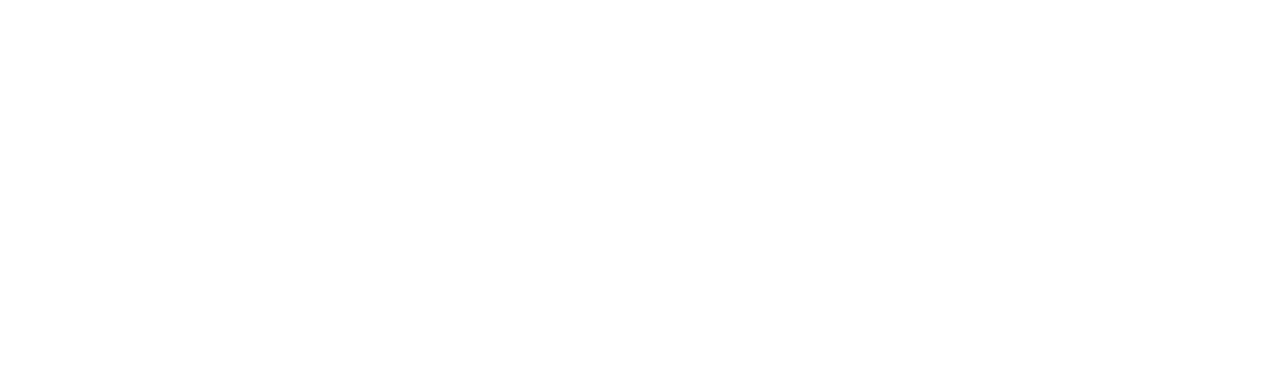
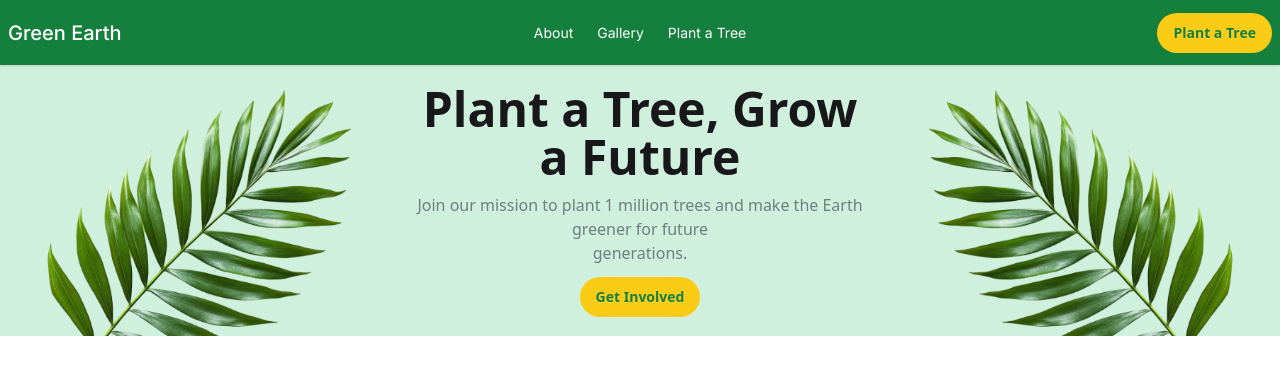
Before and after one commit to tahmid-codes-it/assignment-06, a plain HTML site: page index.html in a window 1280 px wide. Drawn offline with nearby package versions, Linux system fonts and the light colour scheme.

Commit message:
added navbar and banner section

```diff
--- a/index.html
+++ b/index.html
@@ -23,9 +23,75 @@
     <link
         href="https://fonts.googleapis.com/css2?family=Inter:ital,opsz,wght@0,14..32,100..900;1,14..32,100..900&display=swap"
         rel="stylesheet">
+
+
+
+    <link rel="stylesheet" href="styles/style.css">
 </head>
 
 <body>
+    <!-- navbar section starts here -->
+    <nav>
+        <div class="navbar bg-[#15803D] shadow-sm">
+            <div class="navbar-start">
+                <div class="dropdown">
+                    <div tabindex="0" role="button" class="btn btn-ghost lg:hidden">
+                        <svg xmlns="http://www.w3.org/2000/svg" class="h-5 w-5" fill="none" viewBox="0 0 24 24"
+                            stroke="currentColor">
+                            <path stroke-linecap="round" stroke-linejoin="round" stroke-width="2"
+                                d="M4 6h16M4 12h8m-8 6h16" />
+                        </svg>
+                    </div>
+                    <ul tabindex="0"
+                        class="menu menu-sm dropdown-content bg-base-100 rounded-box z-1 mt-3 w-52 p-2 shadow">
+                        <li><a>About</a></li>
+                        <li><a>Gallery</a></li>
+                        <li><a>Plant a Tree</a></li>
+                    </ul>
+                </div>
+                <a href="" class="font-inter font-medium text-xl text-[#ffffff]">Green Earth</a>
+            </div>
+            <div class="navbar-center hidden lg:flex">
+                <ul class="font-inter menu menu-horizontal px-1">
+                    <li class="text-white"><a>About</a></li>
+                    <li class="text-white"><a>Gallery</a></li>
+                    <li class="text-white"><a>Plant a Tree</a></li>
+                </ul>
+            </div>
+            <div class="navbar-end">
+                <a href=""><button
+                        class="text-[#15803D] bg-[#FACC15] border-none btn btn-active btn-warning rounded-full">Plant a
+                        Tree</button></a>
+            </div>
+        </div>
+    </nav>
+
+    <!-- banner section starts here -->
+    <section class="bg-[#CFF0DC] p-6 md:p-0">
+  <div class="flex justify-center items-center">
+    <div class="hidden md:block">
+      <img src="assets/hero-leaf1.png" alt="">
+    </div>
+
+    <div class="text-center px-6">
+      <h1 class="text-3xl md:text-5xl font-bold mb-3">Plant a Tree, Grow a Future</h1>
+      <p class="text-[#1F293790] mb-3 ">
+        Join our mission to plant 1 million trees and make the Earth greener for future <br>
+        generations.
+      </p>
+      <a href="">
+        <button
+          class="text-[#15803D] bg-[#FACC15] border-none btn btn-active btn-warning rounded-full">
+          Get Involved
+        </button>
+      </a>
+    </div>
+
+    <div class="hidden md:block lg:block">
+      <img src="assets/hero-leaf2.png" alt="">
+    </div>
+  </div>
+</section>
 
 </body>
 
```
Also changed, not shown: tailwind.config.js (added).
